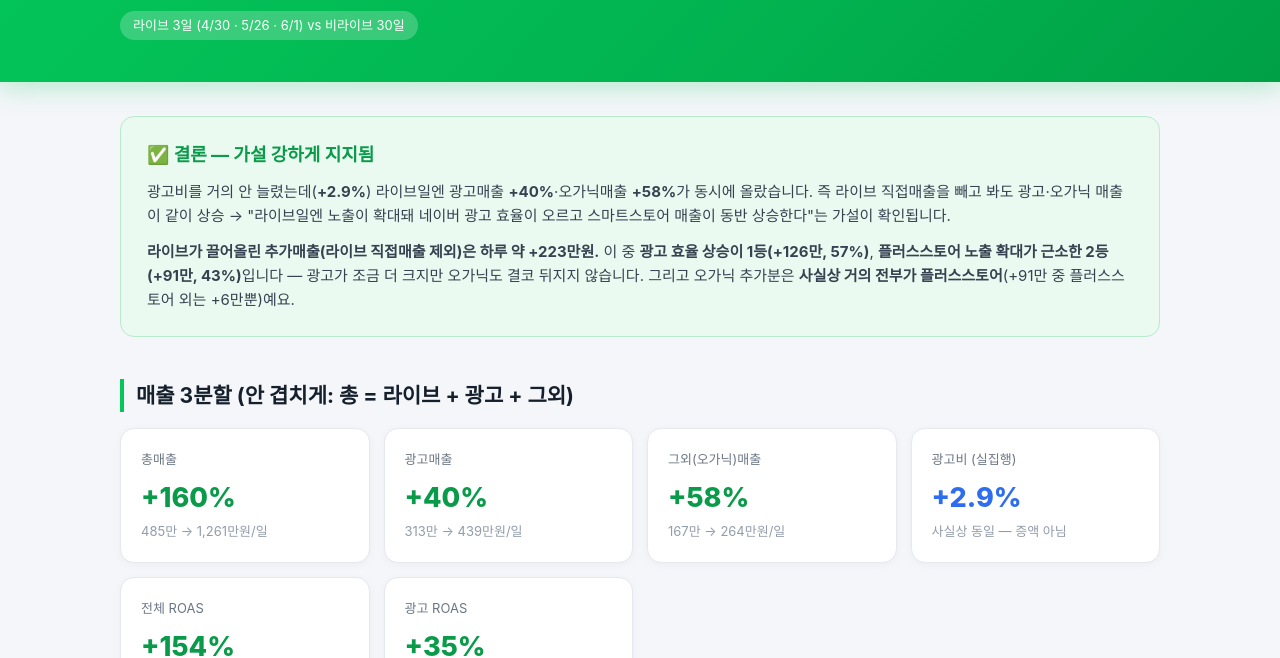
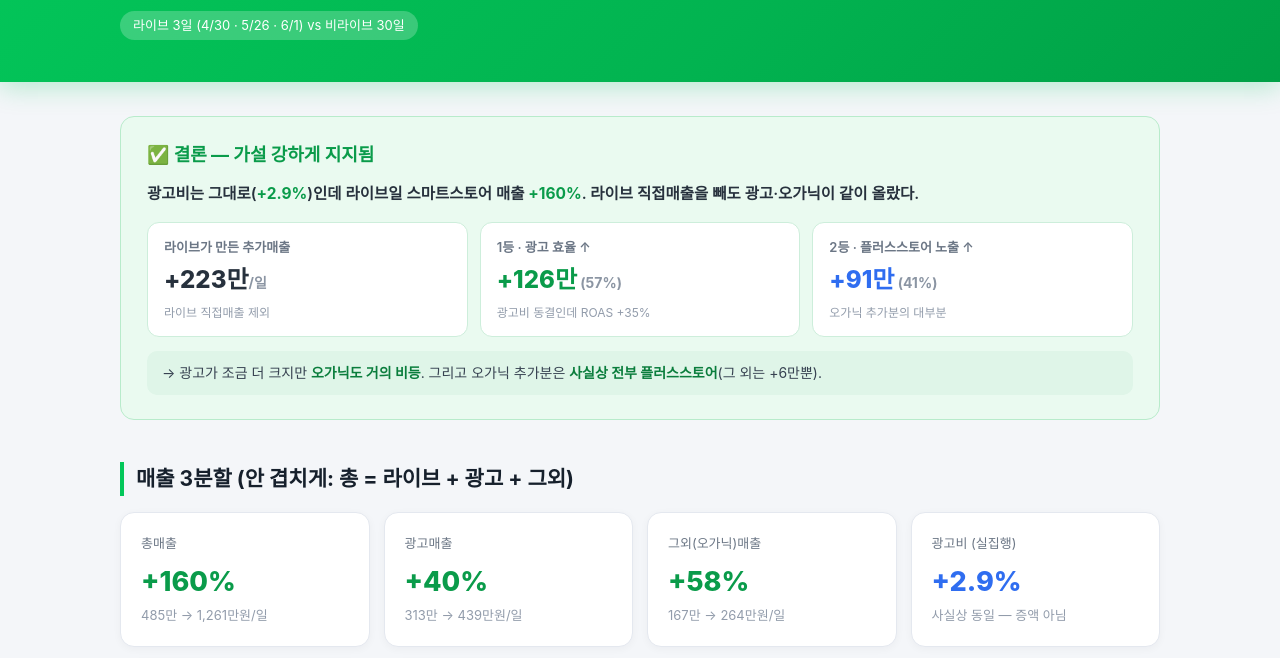
Before and after one commit to kwkim-wq/barybody-naver-shoppinglive-report, a plain HTML site: page index.html in a window 1280 px wide. Shown: the part 133-791 px from the top of the page. Drawn offline with nearby package versions, Linux system fonts and the light colour scheme.

Commit message:
결론 박스 줄글→카드형 시각화로 가독성 개선

```diff
--- a/index.html
+++ b/index.html
@@ -13,8 +13,19 @@ header .wrap p{opacity:.95;margin-top:8px;font-size:15px}
 h2{font-size:21px;font-weight:700;margin:42px 0 16px;padding-left:12px;border-left:4px solid #03c75a;color:#16202c}
 .lead{font-size:14px;color:#5a6675;margin:-6px 0 14px}
 .verdict{background:#eafaf0;border:1px solid #b8ebcb;border-radius:14px;padding:24px 26px}
-.verdict h3{color:#0a9b4a;font-size:18px;margin-bottom:10px}
-.verdict p{font-size:15px;color:#374251}
+.verdict h3{color:#0a9b4a;font-size:18px;margin-bottom:12px}
+.verdict .vlead{font-size:15.5px;color:#27313d;font-weight:600;margin-bottom:16px}
+.verdict .vlead b{color:#0a9b4a}
+.vgrid{display:grid;grid-template-columns:repeat(3,1fr);gap:12px;margin-bottom:14px}
+.vitem{background:#fff;border:1px solid #cdeedb;border-radius:12px;padding:14px 16px;display:flex;flex-direction:column;gap:3px}
+.vk{font-size:13px;color:#6b7685;font-weight:600}
+.vv{font-size:24px;font-weight:800;color:#27313d}
+.vv small{font-size:14px;font-weight:700;color:#8b95a3}
+.vv.green{color:#0a9b4a} .vv.blue{color:#2f6df0}
+.vs{font-size:12px;color:#929cab}
+.vnote{font-size:14px;color:#374251;background:#dff5e8;border-radius:10px;padding:11px 15px;margin:0}
+.vnote b{color:#0a7d3c}
+@media(max-width:640px){.vgrid{grid-template-columns:1fr}}
 .cards{display:grid;grid-template-columns:repeat(auto-fit,minmax(200px,1fr));gap:14px}
 .card{background:#fff;border:1px solid #e4e8ef;border-radius:14px;padding:20px;box-shadow:0 2px 8px rgba(20,30,50,.04)}
 .card .lab{font-size:13px;color:#6b7685}
@@ -51,8 +62,13 @@ footer{text-align:center;color:#9aa3b0;font-size:13px;margin-top:50px}
 
 <div class="verdict">
 <h3>✅ 결론 — 가설 강하게 지지됨</h3>
-<p>광고비를 거의 안 늘렸는데(<b>+2.9%</b>) 라이브일엔 광고매출 <b>+40%</b>·오가닉매출 <b>+58%</b>가 동시에 올랐습니다. 즉 라이브 직접매출을 빼고 봐도 광고·오가닉 매출이 같이 상승 → "라이브일엔 노출이 확대돼 네이버 광고 효율이 오르고 스마트스토어 매출이 동반 상승한다"는 가설이 확인됩니다.</p>
-<p style="margin-top:12px"><b>라이브가 끌어올린 추가매출(라이브 직접매출 제외)은 하루 약 +223만원.</b> 이 중 <b>광고 효율 상승이 1등(+126만, 57%)</b>, <b>플러스스토어 노출 확대가 근소한 2등(+91만, 43%)</b>입니다 — 광고가 조금 더 크지만 오가닉도 결코 뒤지지 않습니다. 그리고 오가닉 추가분은 <b>사실상 거의 전부가 플러스스토어</b>(+91만 중 플러스스토어 외는 +6만뿐)예요.</p>
+<p class="vlead">광고비는 그대로(<b>+2.9%</b>)인데 라이브일 스마트스토어 매출 <b>+160%</b>. 라이브 직접매출을 빼도 광고·오가닉이 같이 올랐다.</p>
+<div class="vgrid">
+<div class="vitem"><span class="vk">라이브가 만든 추가매출</span><span class="vv">+223만<small>/일</small></span><span class="vs">라이브 직접매출 제외</span></div>
+<div class="vitem"><span class="vk">1등 · 광고 효율 ↑</span><span class="vv green">+126만<small> (57%)</small></span><span class="vs">광고비 동결인데 ROAS +35%</span></div>
+<div class="vitem"><span class="vk">2등 · 플러스스토어 노출 ↑</span><span class="vv blue">+91만<small> (41%)</small></span><span class="vs">오가닉 추가분의 대부분</span></div>
+</div>
+<p class="vnote">→ 광고가 조금 더 크지만 <b>오가닉도 거의 비등</b>. 그리고 오가닉 추가분은 <b>사실상 전부 플러스스토어</b>(그 외는 +6만뿐).</p>
 </div>
 
 <h2>매출 3분할 (안 겹치게: 총 = 라이브 + 광고 + 그외)</h2>
```
